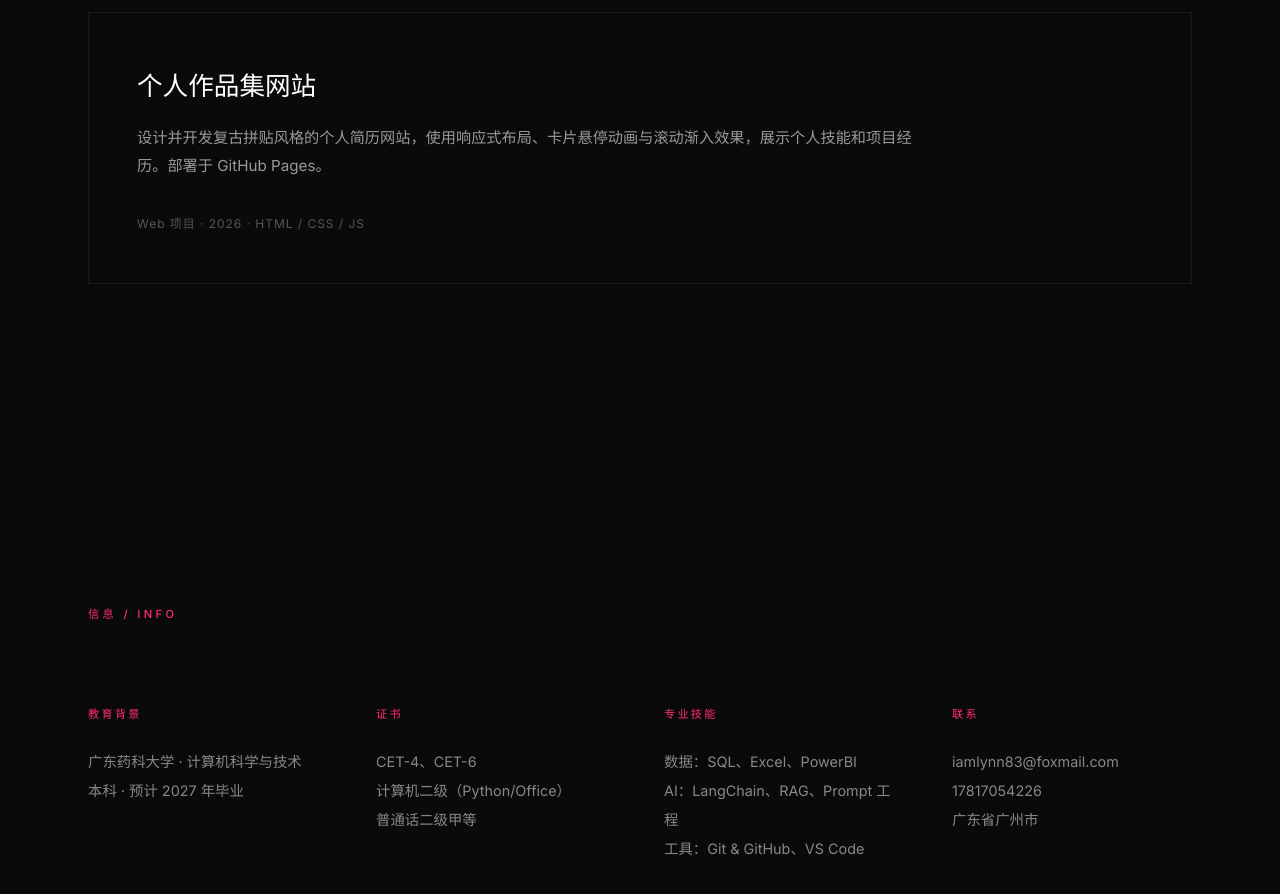
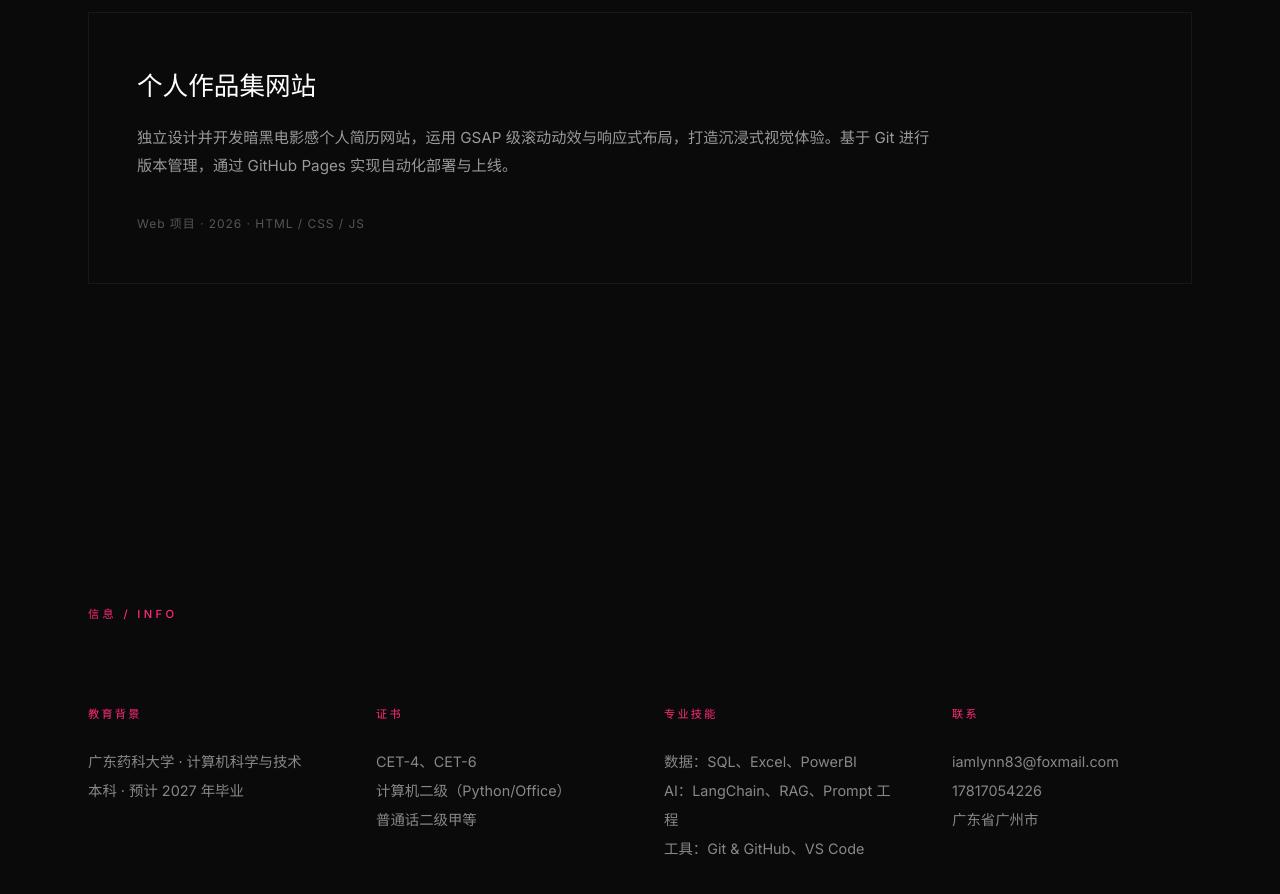
Before and after one commit to 1742520980-creator/my-vibe-portfolio, a plain HTML site: page index.html in a window 1280 px wide. Shown: the part 3380-4274 px from the top of the page. Drawn offline with nearby package versions, Linux system fonts and the light colour scheme; a web font is replaced by a local one.

Commit message:
blink
blink

```diff
--- a/index.html
+++ b/index.html
@@ -221,10 +221,10 @@
       </div>
 
       <div class="project-card gsap-reveal">
-        <h3>个人作品集网站</h3>
-        <p>设计并开发复古拼贴风格的个人简历网站，使用响应式布局、卡片悬停动画与滚动渐入效果，展示个人技能和项目经历。部署于 GitHub Pages。</p>
-        <div class="project-meta">Web 项目 · 2026 · HTML / CSS / JS</div>
-      </div>
+  <h3>个人作品集网站</h3>
+  <p>独立设计并开发暗黑电影感个人简历网站，运用 GSAP 级滚动动效与响应式布局，打造沉浸式视觉体验。基于 Git 进行版本管理，通过 GitHub Pages 实现自动化部署与上线。</p>
+  <div class="project-meta">Web 项目 · 2026 · HTML / CSS / JS</div>
+</div>
 
     </div>
   </section>
```
